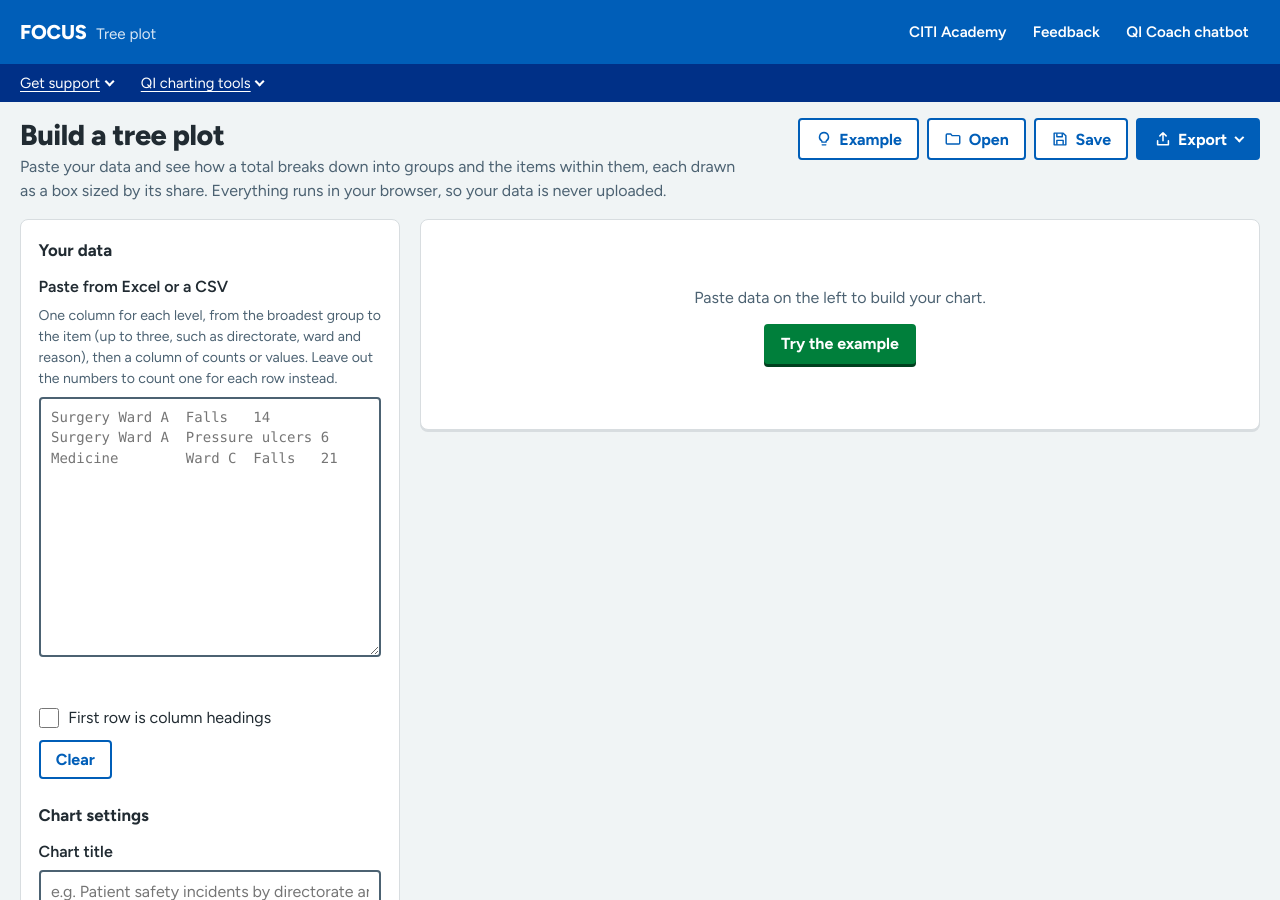
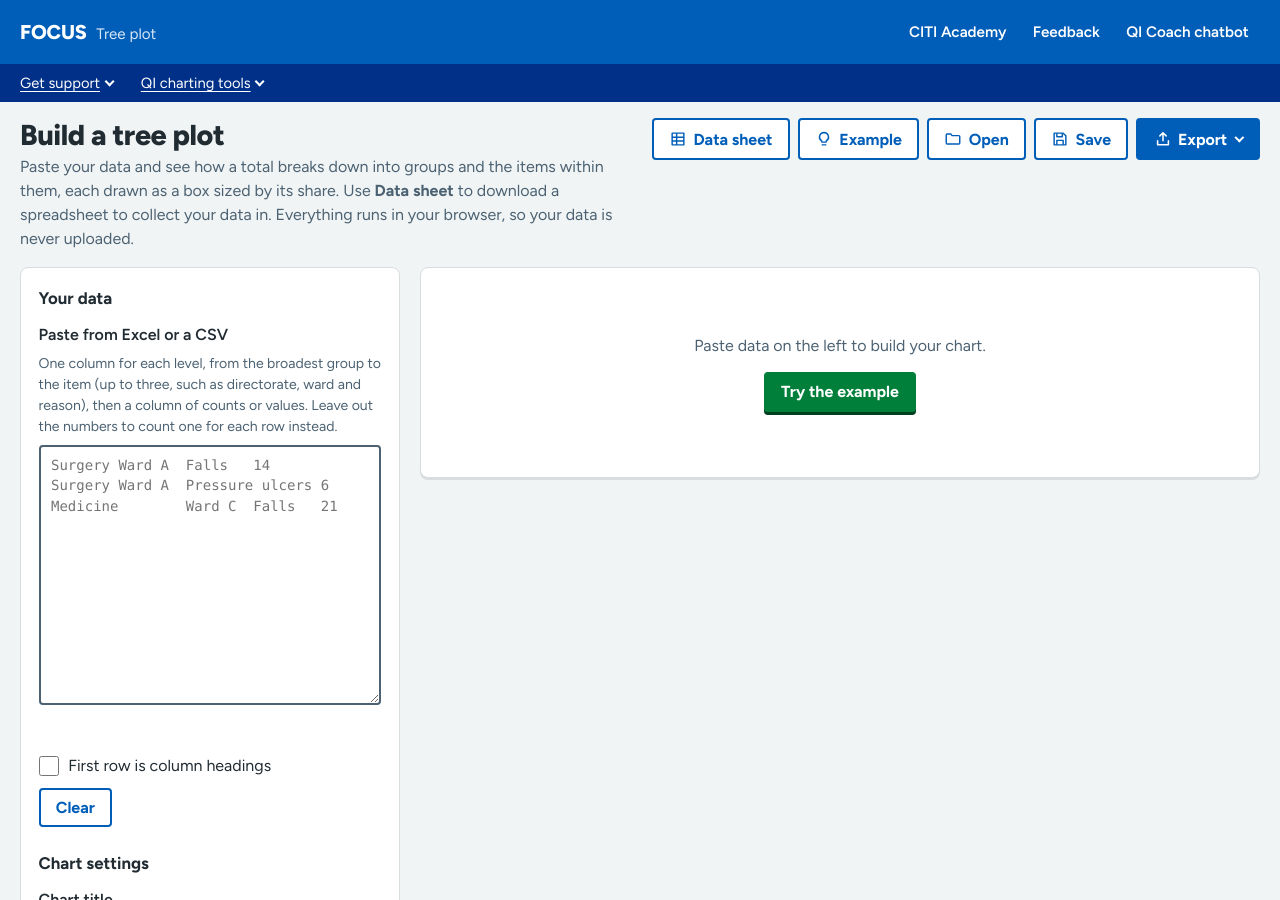
Before and after one commit to PerrinShanks-Cogito/IntegratedQiTools, a Jekyll site: the page built from tree_plot/index.html, in a window 1280 px wide and 900 px high. Built offline with Jekyll 4.4.1, drawn with Linux system fonts in a browser that asks for light colours; part of the change alters nothing that is shown.

Commit message:
Tree plot: add a Data sheet button
Downloads a blank .xlsx with Group, Subgroup, Item and Count columns in
the order the tool reads pasted data, plus an Instructions sheet. The
value heading follows the "What the numbers count" setting when set.

Co-Authored-By: Claude Opus 5.5 <noreply@anthropic.com>
Claude-Session: https://claude.ai/code/session_01V7oCfXdCYEqeNzcGLWLRGW

```diff
--- a/tree_plot/index.html
+++ b/tree_plot/index.html
@@ -163,7 +163,7 @@ tr.group td{font-weight:700;background:var(--bg)}
 <div class="page-head fa-host">
   <div class="fa-head-text">
     <h1>Build a tree plot</h1>
-    <p class="meta">Paste your data and see how a total breaks down into groups and the items within them, each drawn as a box sized by its share. Everything runs in your browser, so your data is never uploaded.</p>
+    <p class="meta">Paste your data and see how a total breaks down into groups and the items within them, each drawn as a box sized by its share. Use <b>Data sheet</b> to download a spreadsheet to collect your data in. Everything runs in your browser, so your data is never uploaded.</p>
   </div>
   <div data-focus-actions></div>
 </div>
@@ -671,6 +671,29 @@ tr.group td{font-weight:700;background:var(--bg)}
     update();
   }
 
+  // ---- blank data collection sheet ----
+  // One column per level, broadest first, then the values, as the parse step reads them.
+  function dataSheet() {
+    const val = els.valLabel.value.trim() || 'Count';
+    const head = ['Group', 'Subgroup', 'Item', val].map(v => ({ v, s: 'head' }));
+    const rows = [head];
+    for (let i = 0; i < 40; i++) rows.push(Array(4).fill({ v: '', s: 'input' }));
+    const notes = [
+      'Collecting your data',
+      '1. Rename the headings to suit your data, such as Directorate, Ward and Incident type. Keep the columns in order, from the broadest group to the item.',
+      '2. Fill in one row for each item within its group and subgroup, writing each name the same way every time so rows from the same group are put together.',
+      '3. Write the count or value for each row in the last column. If you leave it blank on every row, each row counts as one, so you can list one row per event instead.',
+      '4. You can use fewer levels: delete the Subgroup column, or both Subgroup and Item, if you don’t need them. Add more rows if you need them.',
+      '',
+      'Building the tree plot',
+      'Select the whole table on the Data sheet, including the headings, copy it and paste it into the Tree plot tool. Check that “First row is column headings” is ticked.'
+    ];
+    return [
+      { name: 'Data', cols: [28, 28, 32, 14], rows, freeze: 1 },
+      { name: 'Instructions', cols: [100], rows: notes.map((v, i) => [{ v, s: i === 0 || v === 'Building the tree plot' ? 'title' : 'wrap' }]) }
+    ];
+  }
+
   // ---- events ----
   els.data.addEventListener('input', schedule);
   els.hasHeader.addEventListener('change', () => { headerTouched = true; update(); });
@@ -682,7 +705,7 @@ tr.group td{font-weight:700;background:var(--bg)}
 
   update(); // start empty, ready for the user's data
 
-  // ---- shared toolbar (Open, Save, Export) ----
+  // ---- shared toolbar (Data sheet, Example, Open, Save, Export) ----
   FocusActions.mount({
     tool: 'tree_plot', toolName: 'tree plot',
     example: loadExample, hasData: () => !!els.data.value.trim(),
@@ -690,7 +713,8 @@ tr.group td{font-weight:700;background:var(--bg)}
     fields: 'section.panel[aria-labelledby="data-h"]',
     afterOpen: () => { headerTouched = true; update(); },
     ready: () => !!current,
-    exports: ['png', 'svg', 'copyimg', 'csv', 'copytable', 'copysummary'].map(type => ({ type, run: () => act(type) }))
+    exports: ['png', 'svg', 'copyimg', 'csv', 'copytable', 'copysummary'].map(type => ({ type, run: () => act(type) })),
+    template: { fileName: 'tree-plot-data-sheet.xlsx', sheets: dataSheet }
   });
 })();
 </script>
```
